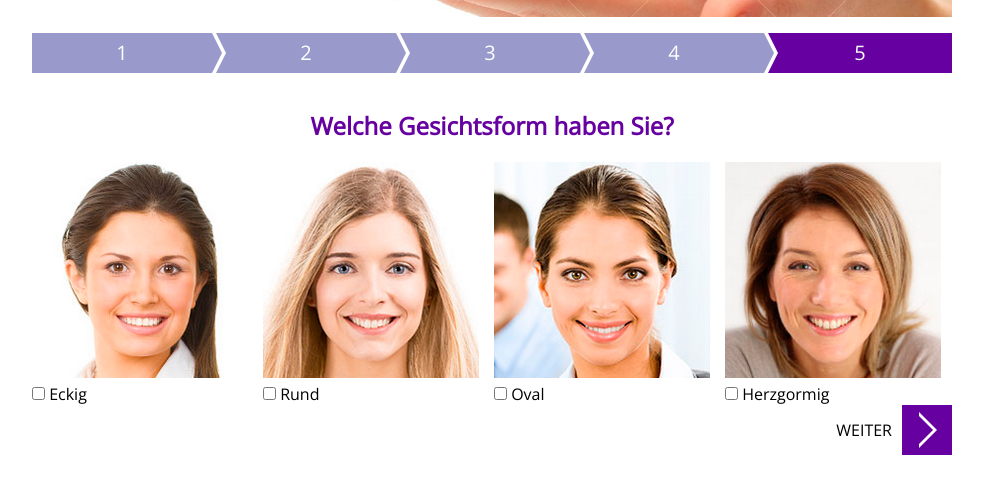
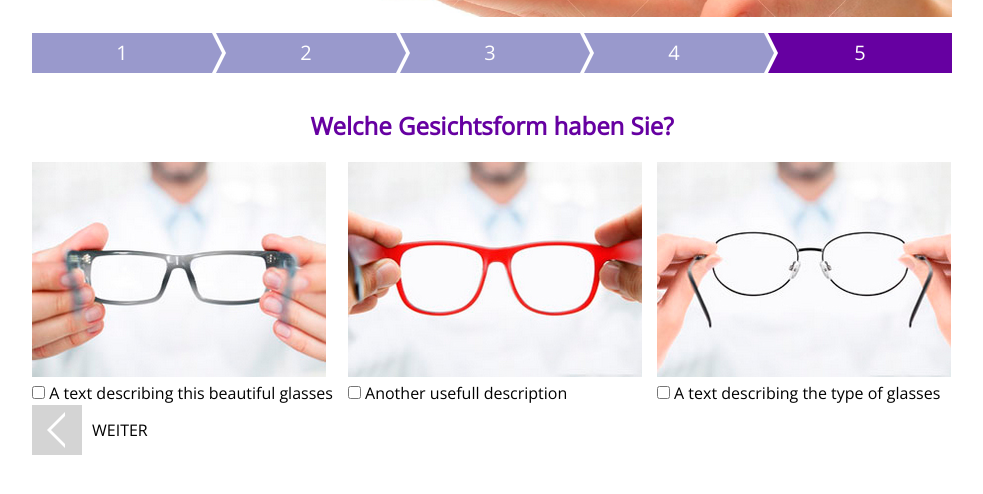
Before and after one commit to TheLast/SA_test, a plain HTML site: page index.html in a window 1280 px wide. Both pictures are taken after a click on the element "WEITER". Shown: the part 140-634 px from the top of the page, without its empty margins (148-1131 px from the left). Drawn offline with nearby package versions, Linux system fonts and the light colour scheme.

Commit message:
arrow button fix

```diff
--- a/index.html
+++ b/index.html
@@ -97,10 +97,10 @@
       </div>
 
 
-    <div class="row text-right">
+    <div class="row">
       <div class="button-arrow-wrapper" id="button-press">
-        WEITER
-        <div class="button-arrow button-arrow-right"> </div>
+        <span id="button-text">WEITER</span>
+        <div class="button-arrow"> </div>
       </div>
 
     </div>
--- a/js/main.js
+++ b/js/main.js
@@ -1,11 +1,8 @@
-var buttonArrow = document.getElementById('button-press'),
-    buttonBox = buttonArrow.querySelectorAll('.button-arrow');
+var buttonArrow = document.getElementById('button-press');
 
 var slide1 = document.getElementById('slide-1'),
     slide2= document.getElementById('slide-2');
 var defaultState = true;
-var slideDelay = 1300;
-
 
 
 buttonArrow.onclick = function() {
@@ -26,17 +23,12 @@ function slideMove(defaultDir, callback) {
   callback;
 };
 
-function changeState(button, state) {
-  console.log(button, state, buttonBox);
+function changeState(buttonWrapper, state) {
 
-  if (!state) {
-    addClass(buttonBox[0], "button-arrow-left");
-    removeClass(buttonBox[0], "button-arrow-right");
-
+  if (state) {
+    addClass(buttonWrapper, 'direction-left');
   } else {
-
-    removeClass(buttonBox[0], "button-arrow-left");
-    addClass(buttonBox[0], "button-arrow-right");
+    removeClass(buttonWrapper, 'direction-left');
   }
 };
 
--- a/sass/base/_grid.scss
+++ b/sass/base/_grid.scss
@@ -4,6 +4,7 @@
 
 .row {
     @extend %clearfix;
+    position: relative;
 
     [class*='column-'] {
         float: left;
--- a/sass/components/_buttons.scss
+++ b/sass/components/_buttons.scss
@@ -4,12 +4,15 @@
   display: inline-block;
   cursor: pointer;
   line-height: $button-arrow-size;
+  position: absolute;
+  right: 0;
+  transition: 1s all;
 
-}
-
+///Standard arrow box button
   .button-arrow {
     width: $button-arrow-size;
     height: $button-arrow-size;
+    background: $brand-color-purple;
     position: relative;
     float: right;
     margin-left: 10px;
@@ -27,6 +30,7 @@
     }
     &:after {
     	border-color: rgba(136, 183, 213, 0);
+      border-left-color: $brand-color-purple;
     	border-width: 14px;
     	margin-top: -14px;
     }
@@ -38,16 +42,15 @@
     }
   }
 
-.button-arrow-right {
-    background: $brand-color-purple;
-    &:after {
-  	  border-left-color: $brand-color-purple;
-    }
+///Variants for back/forward
+  &.direction-left {
+    left: 0;
 
-}
-
-.button-arrow-left {
+    .button-arrow {
       background: $light-grey;
+      float: left;
+      margin-left: 0;
+      margin-right: 10px;
 
       &:after, &:before {
         right: 50%;
@@ -63,3 +66,5 @@
         border-right-color: #fff;
       }
     }
+  }
+}
--- a/sass/components/_image-cards.scss
+++ b/sass/components/_image-cards.scss
@@ -8,7 +8,7 @@
   .slide {
     float: left;
     width: 100%;
-    transition: margin-left 1.5s;
+    transition: margin-left 1s;
     @extend %clearfix;
 
     &.left {
```
Also changed, not shown: css/main.css. Lines whose indentation alone changed are shown as unchanged.
